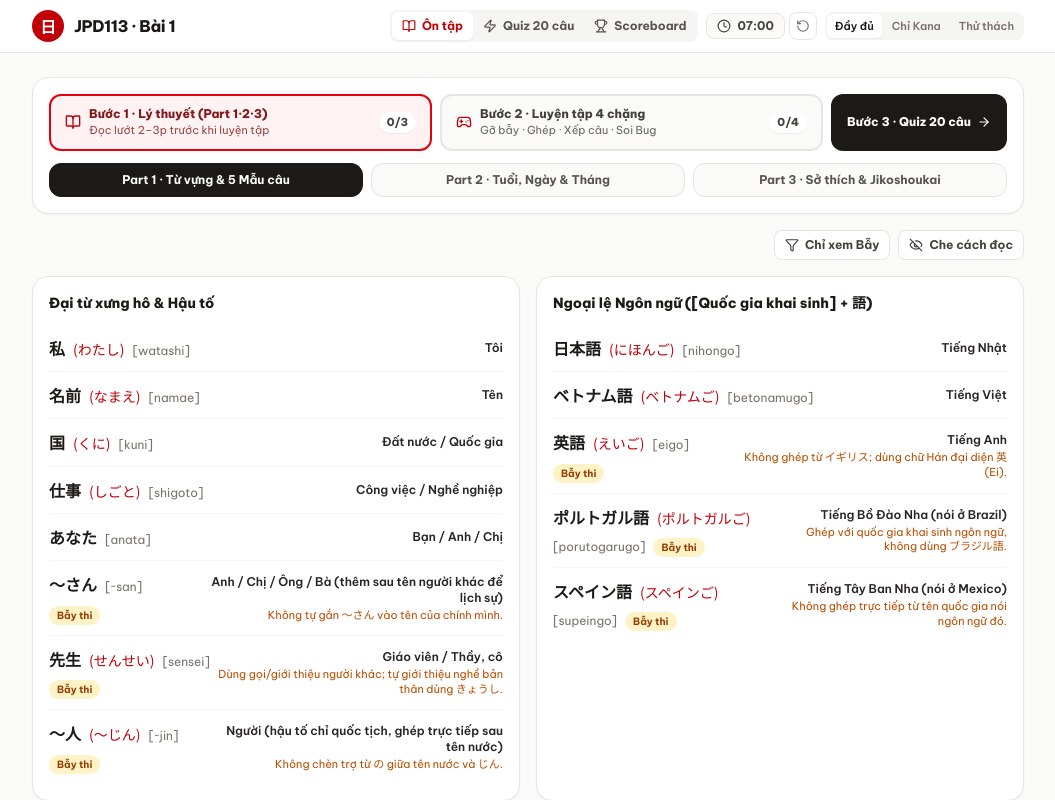
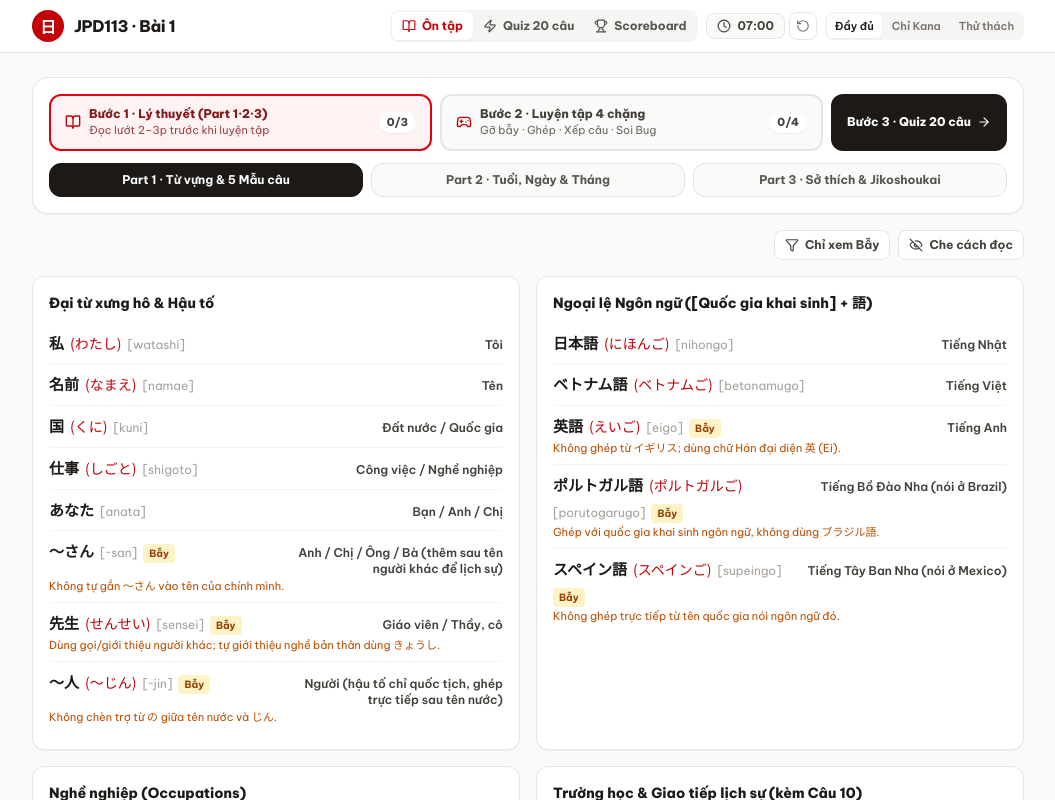
Before and after one commit to KH4NHTU0N9/JPD113-REVISION-PROJECT, a React (Vite) app: page / in a window 1280 px wide. Shown: the top 800 px of the page, without its empty margins (112-1167 px from the left). Built offline with nearby package versions, Linux system fonts and the light colour scheme.

Commit message:
style(part1): clean up vocab row alignment and badge placement

```diff
--- a/src/components/Part1ReviewTab.tsx
+++ b/src/components/Part1ReviewTab.tsx
@@ -40,8 +40,8 @@ function VocabListCard({
   const maskScope = `${displayMode}:${String(hideReading)}`;
 
   return (
-    <section className="rounded-2xl border border-stone-200 bg-white p-4 shadow-xs">
-      <h3 className="mb-3 text-sm font-extrabold text-stone-900">{title}</h3>
+    <section className="rounded-xl border border-stone-200 bg-white p-3.5 shadow-2xs sm:p-4">
+      <h3 className="mb-2.5 text-sm font-extrabold text-stone-900">{title}</h3>
       <div className="divide-y divide-stone-100">
         {visibleItems.map((item) => {
           const revealKey = `${maskScope}:${item.id}`;
@@ -61,12 +61,11 @@ function VocabListCard({
                       }))
                   : undefined
               }
-              className={`flex flex-col gap-1 py-2.5 sm:flex-row sm:items-center sm:justify-between ${
-                canToggleMask ? 'cursor-pointer hover:bg-stone-50/70' : ''
-              }`}
+              className={`py-2 ${canToggleMask ? 'cursor-pointer hover:bg-stone-50/70' : ''}`}
             >
-              <div className="flex flex-wrap items-baseline gap-2">
-                <span className="font-jp text-base font-bold text-stone-900">
+              <div className="flex items-baseline justify-between gap-3">
+                <div className="flex min-w-0 flex-wrap items-baseline gap-1.5">
+                  <span className="font-jp text-[15px] font-bold text-stone-900">
                     {item.kanji}
                   </span>
                   {hasSeparateReading && (
@@ -79,27 +78,28 @@ function VocabListCard({
                     </span>
                   )}
                   {displayMode === 'full' && !isMasked && (
-                  <span className="text-xs font-medium text-stone-500">
+                    <span className="text-xs font-medium text-stone-400">
                       [{item.romaji}]
                     </span>
                   )}
                   {canToggleMask && isMasked && !hasSeparateReading && (
                     <span className="rounded bg-stone-100 px-1.5 py-0.5 text-[10px] font-semibold text-stone-400">
-                    Chạm xem romaji
+                      Chạm xem
                     </span>
                   )}
                   {item.isTrap && (
-                  <span className="rounded-full bg-amber-100 px-2 py-0.5 text-[10px] font-bold text-amber-800">
-                    Bẫy thi
+                    <span className="shrink-0 rounded bg-amber-100 px-1.5 py-0.5 text-[10px] font-bold text-amber-800">
+                      Bẫy
                     </span>
                   )}
                 </div>
-              <div className="text-xs text-stone-600 sm:text-right">
-                <span className="font-semibold text-stone-800">{item.meaning}</span>
+                <span className="max-w-[46%] shrink-0 text-right text-xs font-semibold text-stone-700">
+                  {item.meaning}
+                </span>
+              </div>
               {item.note && (
-                  <p className="mt-0.5 text-[11px] text-amber-700">{item.note}</p>
+                <p className="mt-0.5 text-[11px] leading-snug text-amber-700">{item.note}</p>
               )}
-              </div>
             </div>
           );
         })}
```
Lines whose indentation alone changed are shown as unchanged.
